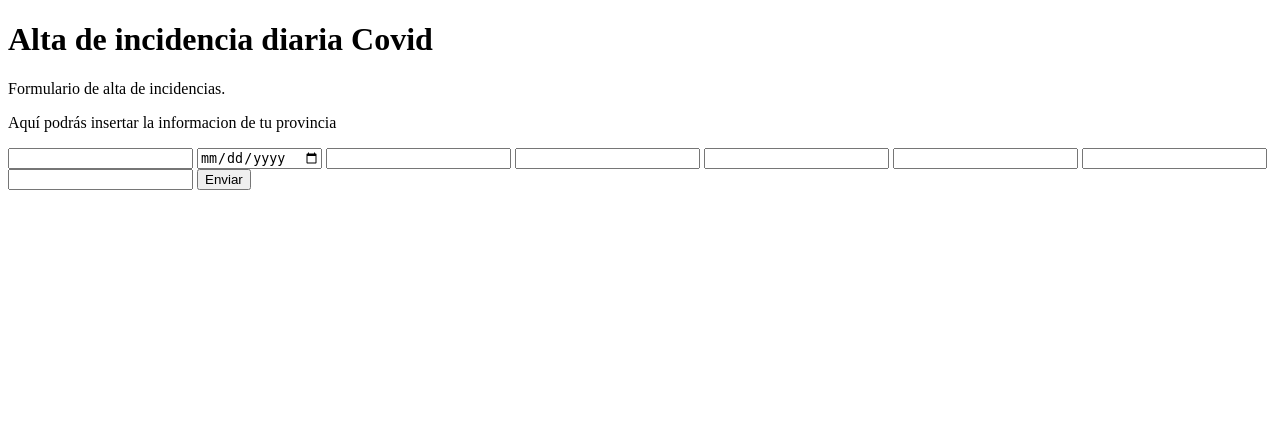
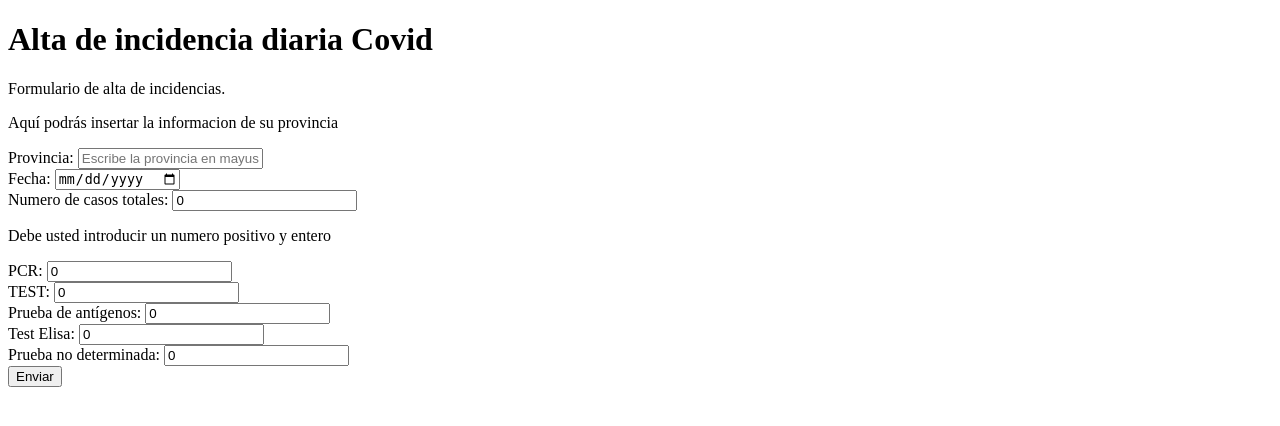
Before and after one commit to blancamm/covid_bz7, a Flask app: page /incidenciadiaria in a window 1280 px wide. Shown: the top 426 px of the page. Run offline with Flask 2, Linux system fonts and the light colour scheme.

Commit message:
primer formulario

```diff
--- a/covid/templates/alta.html
+++ b/covid/templates/alta.html
@@ -1,5 +1,5 @@
 <!DOCTYPE html>
-<html lang="en">
+<html lang="es">
     <head>
         <meta charset="UTF-8">
         <meta http-equiv="X-UA-Compatible" content="IE=edge">
@@ -9,19 +9,30 @@
     <body>
         <h1>Alta de incidencia diaria Covid</h1>
         <p>Formulario de alta de incidencias.</p>
-        <p>Aquí podrás insertar la informacion de tu provincia</p>
+        <p>Aquí podrás insertar la informacion de su provincia</p>
 
-        <form action="/provincias" method="POST">
-            <input type="text" name="provincia" id="">
-            <input type="date" name="fecha">
-            <input type="number" name="num_casos" id="">
-            <input type="number" name="num_casos_prueba_pcr" id="">
-            <input type="number" name="num_casos_prueba_test_ac" id="">
-            <input type="number" name="num_casos_prueba_ag" id="">
-            <input type="number" name="num_casos_prueba_elisa" id="">
-            <input type="number" name="num_casos_prueba_desconocida" id="">
-            <button type="submit">Enviar</button>
-        </form>
+        <form action="/incidencias-diarias" method="post">
+            <div>
+                <label for="provincia">Provincia:</label>
+                <input type="text" name="provincia" placeholder="Escribe la provincia en mayuscula" required><br>
+                <label for="fecha">Fecha:</label>
+                <input type="date" name="fecha" required><br>
+                <label for="num_casos">Numero de casos totales:</label>
+                <input type="number" name="num_casos" id="" placeholder="num_casos" required value="0"><br>
+                <p>Debe usted introducir un numero positivo y entero</p>
+                <label for="num_casos_prueba_pcr">PCR:</label>
+                <input type="number" name="num_casos_prueba_pcr" id="" placeholder="prueba_pcr" required value="0"><br>
+                <label for="num_casos_prueba_test_ac">TEST:</label>
+                <input type="number" name="num_casos_prueba_test_ac" id="" placeholder="prueba_test_ac" required value="0"><br>
+                <label for="num_casos_prueba_ag">Prueba de antígenos:</label>
+                <input type="number" name="num_casos_prueba_ag" id="" placeholder="prueba_ag" required value="0"><br>
+                <label for="num_casos_prueba_elisa">Test Elisa:</label>
+                <input type="number" name="num_casos_prueba_elisa" id="" placeholder="prueba_elisa" required value="0"><br>
+                <label for="num_casos_prueba_desconocida">Prueba no determinada:</label>
+                <input type="number" name="num_casos_prueba_desconocida" id="" placeholder="prueba_desconocida" required value="0"><br>
+                <button class="w3-btn w3-blue" type="submit">Enviar</button>
+            </div>
+          </form>
 
 
     </body>
--- a/covid/views.py
+++ b/covid/views.py
@@ -4,7 +4,7 @@ from covid import app
 
 import csv, json
 
-from flask import render_template #va a buscar el fichero template
+from flask import render_template, request #va a buscar el fichero template
 
 
 @app.route('/provincias')
@@ -36,7 +36,7 @@ def laprovincia(codigoProvincia):
 @app.route('/casos/<int:year>/<int:mes>', defaults={'dia':None})
 @app.route('/casos/<int:year>/<int:mes>/<int:dia>')
 def casos(year, mes, dia=None):
-    if not mes:
+    if not mes: #tambien se podría poner if dia==None
         fecha = '{:04d}'.format(year)
     elif not dia:
         fecha = '{:04d}-{:02d}'.format(year, mes)
@@ -49,6 +49,7 @@ def casos(year, mes, dia=None):
     fichero = open('data/casos_diagnostico_provincia.csv', 'r')
     dictreader= csv.DictReader(fichero)
 
+    #se crea el diccionario que se va a querer representar
     res= {
             'num_casos': 0,
     'num_casos_prueba_pcr':0,
@@ -71,9 +72,25 @@ def casos(year, mes, dia=None):
 
     return json.dumps(res) #se nevia una cadena de etxto pero se pasa luego al json
 
-@app.route('/incidenciadiaria')
+@app.route('/incidenciadiaria', methods = ['GET', 'POST'])
 def incidencias():
-    return render_template('alta.html')
+    if request.method =='GET':
+        return render_template("alta.html")
+
+    #hay que validar la informacion de llegada
+    #que los valores de los casos sean numeros y enteros positivos
+    valores = request.form
+
+    try:
+        valores.num_casos_prueba_pcr = int( valores.num_casos_prueba_pcr)
+    except:
+        return render_template("alta.html", PCR="valor no valido" )
+
+    #que el total de casos sea la suma del resto de casos
+    #que la provincia sea correcta
+    #que la fecha no sea futura ni anterior a fecha covid
+    #que la fecha sea correcta en formato y supongo que en valor
+    return 'se ha hecho un post'
 
 '''
 MI CODIGO
```
